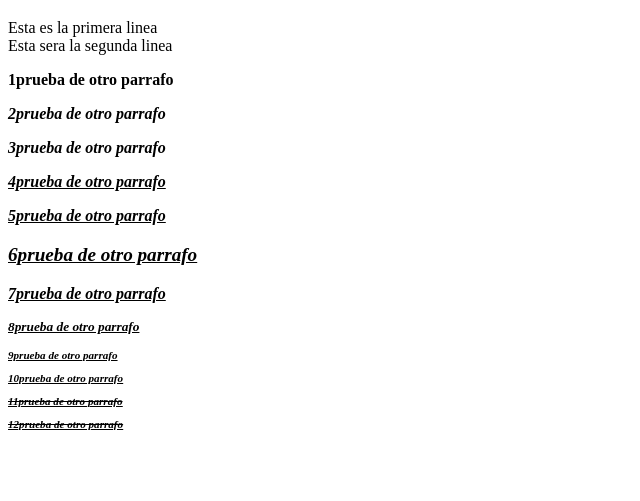
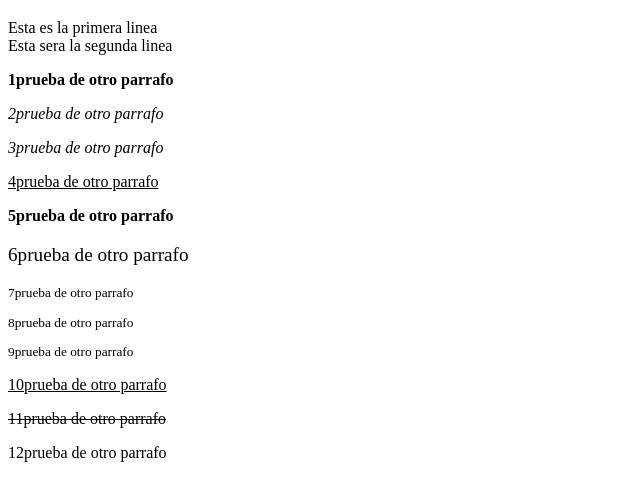
Before and after one commit to MariodelaHorraFalormir/MariodelaHorraFalomir-posfolioweb, a plain HTML site: page index.html in a window 1280 px wide. Shown: the part 61-562 px from the top of the page, without its empty margins (0-640 px from the left). Drawn offline with Linux system fonts and the light colour scheme.

Commit message:
prueba 2

```diff
--- a/index.html
+++ b/index.html
@@ -6,17 +6,17 @@
 <body>
 <h1> Posfolio </h1>
 <p>Esta es la primera linea <br/> Esta sera la segunda linea <br/></p>
-<b><p>1prueba de otro parrafo</p>
-<em><p>2prueba de otro parrafo</p>
-<i><p>3prueba de otro parrafo</p>
-<u><p>4prueba de otro parrafo</p>
-<strong><p>5prueba de otro parrafo</p>
-<big><p>6prueba de otro parrafo</p>
-<small><p>7prueba de otro parrafo</p>
-<sub><p>8prueba de otro parrafo</p>
-<sup><p>9prueba de otro parrafo</p>
-<ins><p>10prueba de otro parrafo</p>
-<del><p>11prueba de otro parrafo</p>
-<mark><p>12prueba de otro parrafo</p>
+<b><p>1prueba de otro parrafo</p></b>
+<em><p>2prueba de otro parrafo</p></em>
+<i><p>3prueba de otro parrafo</p></i>
+<u><p>4prueba de otro parrafo</p></u>
+<strong><p>5prueba de otro parrafo</p></strong>
+<big><p>6prueba de otro parrafo</p></big>
+<small><p>7prueba de otro parrafo</p></small>
+<sub><p>8prueba de otro parrafo</p></sub>
+<sup><p>9prueba de otro parrafo</p></sup>
+<ins><p>10prueba de otro parrafo</p></ins>
+<del><p>11prueba de otro parrafo</p></del>
+<mark><p>12prueba de otro parrafo</p></mark>
 </body>
 </html>
```
